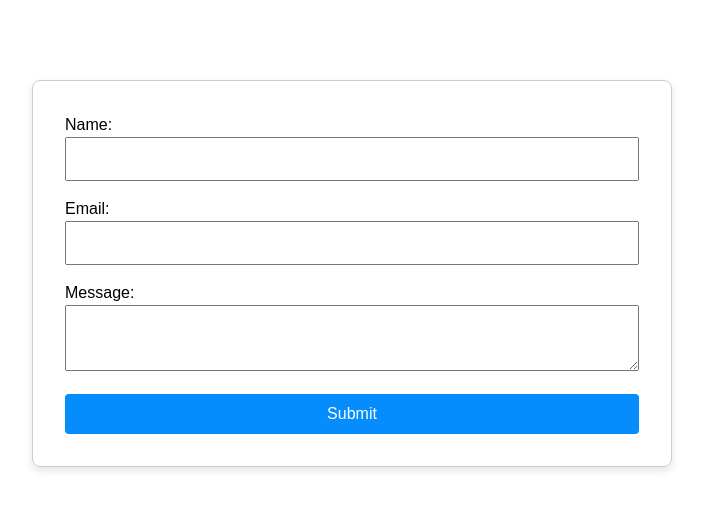
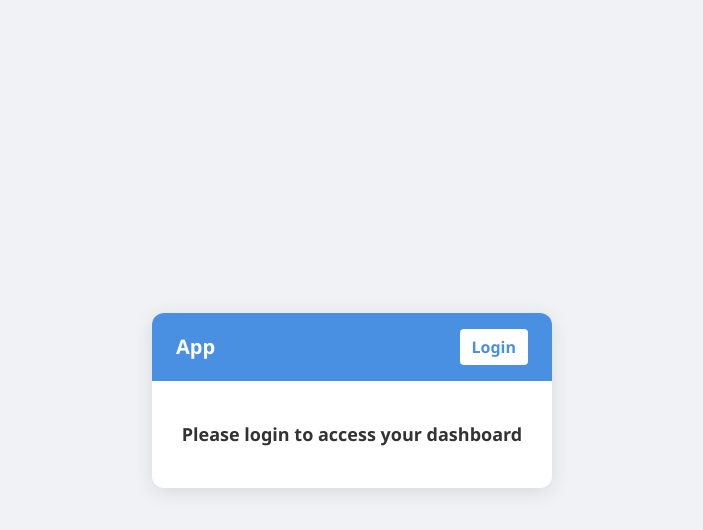
Before and after one commit to shubhamchasing/react-vite-prep, a React (Vite) app: page / in a window 1280 px wide. Shown: the top 530 px of the page, without its empty margins (288-991 px from the left). Built offline with nearby package versions, Linux system fonts and the light colour scheme.

Commit message:
feat: persist user login using cookie

```diff
--- a/src/App.jsx
+++ b/src/App.jsx
@@ -22,7 +22,7 @@ import "./App.css";
 // import ReadMoreToggle from "./Components/ReadMoreToggle";
 // import BackToTop from "./Components/BackToTop";
 // import ColorExplorer from "./Components/ColorExplorer";
-// import AuthParent from "./Components/Authentication/AuthParent";
+import AuthParent from "./Components/Authentication/AuthParent";
 // import CopyClipboard from "./Components/CopyToClipboard";
 // import FaqAccordion from "./Components/FaqAccordian";
 // import TodoWithTimeout from "./Components/Todo-List-With-Timeout";
@@ -60,7 +60,7 @@ function App() {
   return (
     <>
       <div className="App">
-        <ContactForm/>
+        <AuthParent/>
       </div>
     </>
   );
--- a/src/Components/Authentication/userContext.jsx
+++ b/src/Components/Authentication/userContext.jsx
@@ -1,13 +1,43 @@
-import { createContext, useState } from "react";
+import { createContext, useEffect, useState } from "react";
 
 const UserContext = createContext();
+
+const COOKIE_NAME = "isLoggedIn";
+const COOKIE_EXPIRY_MS = 10000;
+
+const setCookie = (name, value, ms) => {
+  const expires = new Date(Date.now() + ms).toUTCString();
+  document.cookie = `${name}=${value}; expires=${expires}; path=/`;
+};
+
+const getCookie = (name) => {
+  return document.cookie
+    .split("; ")
+    .find((row) => row.startsWith(name + "="))
+    ?.split("=")[1];
+};
+
+const deleteCookie = (name) => {
+  document.cookie = `${name}=; expires=Thu, 01 Jan 1970 00:00:00 UTC; path=/;`;
+};
 
 const UserProvider = ({ children }) => {
   const [isLoggedIn, setIsLoggedIn] = useState(false);
 
-  const login = () => setIsLoggedIn(true);
+  useEffect(() => {
+    const cookie = getCookie(COOKIE_NAME);
+    if (cookie === "true") setIsLoggedIn(true);
+  }, []);
 
-  const logout = () => setIsLoggedIn(false);
+  const login = () => {
+    setIsLoggedIn(true);
+    setCookie(COOKIE_NAME, true, COOKIE_EXPIRY_MS);
+  };
+
+  const logout = () => {
+    setIsLoggedIn(false);
+    deleteCookie(COOKIE_NAME);
+  };
 
   return (
     <UserContext.Provider value={{ isLoggedIn, login, logout }}>
```
